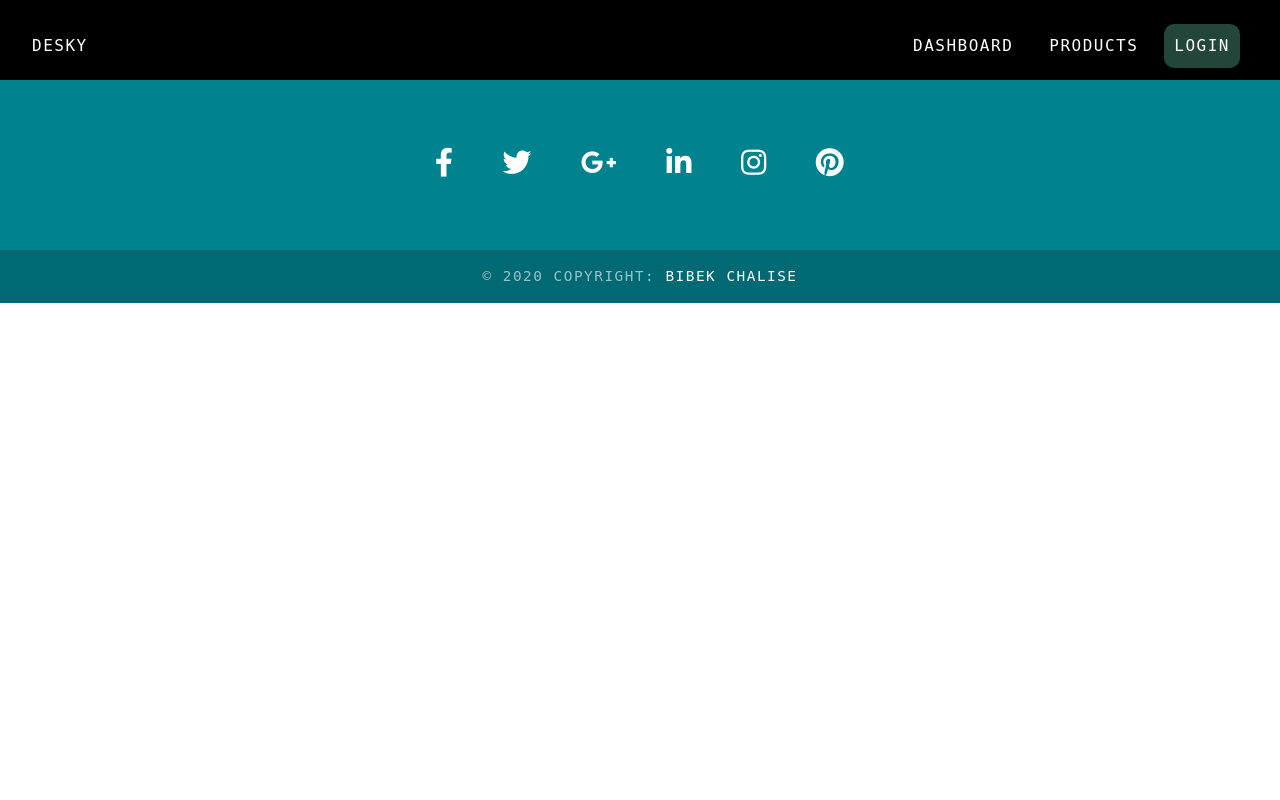
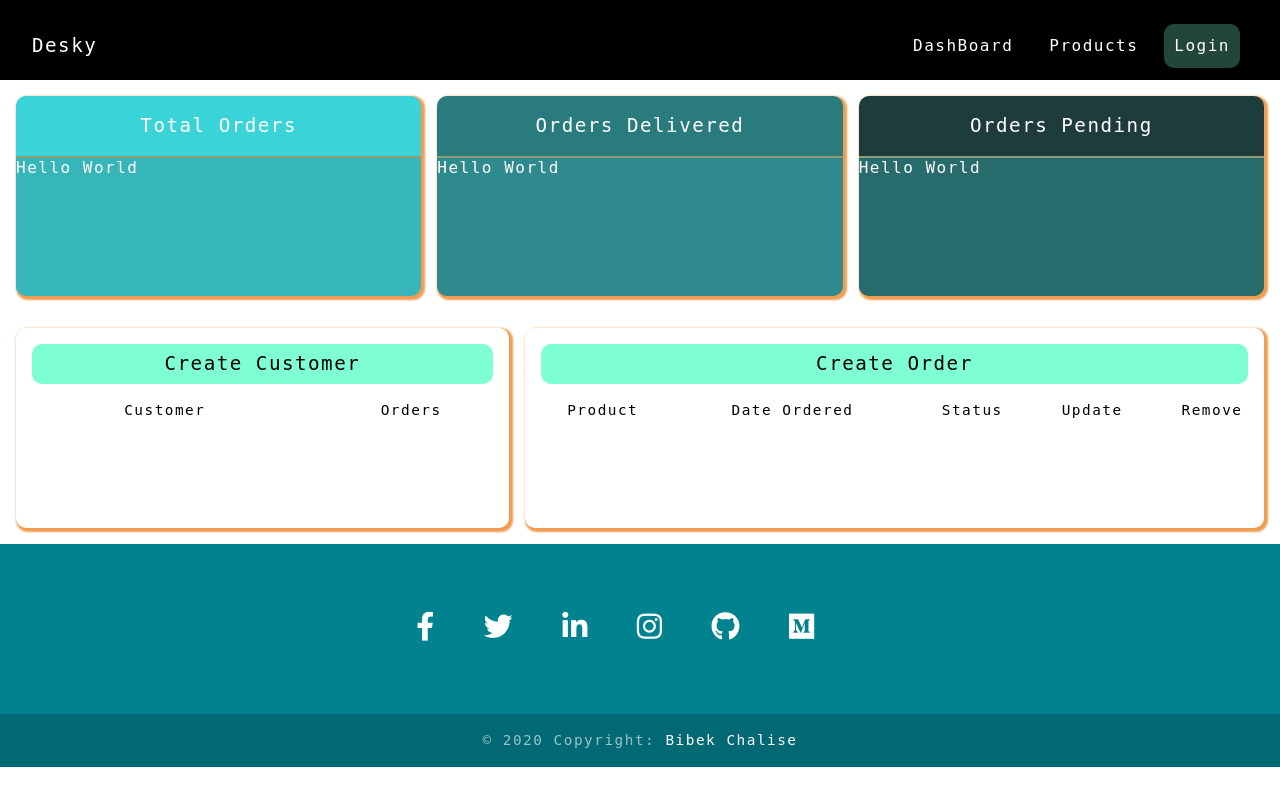
Before and after one commit to bibekebib/improved-dollop, a Django app: page / in a window 1280 px wide. Run offline with Django 3.2, Linux system fonts and the light colour scheme; lists and menus that the app fills with data are empty; some libraries are stand-ins or nearby versions.

Commit message:
dashboard homepage design sakyo

```diff
--- /dev/null
+++ b/dashboard/accounts/static/css/dashboard.css
@@ -0,0 +1,135 @@
+:root {
+  --PrimaryColor: rgba(88, 74, 144, 1);
+  --SecondaryColor: #f09d51;
+  --thirdColor: #afeeee;
+  --PrimaryWhite: #ffffff;
+  --PrimaryBlack: #000000;
+  --mainTranisition: all 1s ease;
+  --mainLetterSpacing: 1.5px;
+}
+* {
+  margin: 0;
+  padding: 0;
+  box-sizing: border-box;
+  font-family: 'monospace', sans-serif;
+}
+body {
+  text-transform: capitalize;
+  letter-spacing: var(--mainLetterSpacing);
+  /* overflow: hidden; */
+  transition: var(--mainTranisition);
+}
+
+/* Dashboard.html css */
+
+.dashboard-container {
+  /* margin: 80px 0 0 0; */
+  display: flex;
+  flex-direction: column;
+  width: 100%;
+  height: auto;
+}
+
+/* upper DashBoard Start */
+.dashboard-container .upper-dashboard {
+  display: grid;
+  width: calc(100% - 2rem);
+  grid-template-columns: repeat(auto-fit, minmax(300px, 1fr));
+  grid-template-rows: auto;
+  margin: 1rem;
+  grid-gap: 1rem;
+}
+
+.dashboard-container .upper-dashboard .total-orders,
+.dashboard-container .upper-dashboard .orders-delivered,
+.dashboard-container .upper-dashboard .orders-pending {
+  min-height: 200px;
+  background: rgb(58, 211, 216);
+  border-radius: 10px;
+  color: var(--PrimaryWhite);
+  box-shadow: 2px 2px 2px 2px var(--SecondaryColor);
+}
+.dashboard-container .upper-dashboard .orders-delivered {
+  background: rgb(42, 123, 126);
+}
+
+.dashboard-container .upper-dashboard .orders-pending {
+  background: rgb(31, 60, 61);
+}
+.dashboard-container .upper-dashboard .total-orders .total-orders-text,
+.dashboard-container .upper-dashboard .orders-delivered .orders-delivered-text,
+.dashboard-container .upper-dashboard .orders-pending .orders-pending-text {
+  height: 60px;
+  width: 100%;
+  display: flex;
+  align-items: center;
+  justify-content: center;
+  text-align: center;
+  text-transform: capitalize;
+  font-size: larger;
+
+  box-shadow: 0 2px var(--SecondaryColor);
+}
+.dashboard-container .upper-dashboard .total-orders .actual-orders,
+.dashboard-container .upper-dashboard .orders-delivered .actual-orders,
+.dashboard-container .upper-dashboard .orders-pending .actual-orders {
+  background: rgba(50, 153, 156, 0.5);
+  height: calc(100% - 60px);
+  border-radius: 0 0 10px 10px;
+}
+
+/* upper DashBoard Finish */
+
+/* Second Dashboard Starts */
+.dashboard-container .second-dashboard {
+  display: grid;
+  margin: 1rem;
+  grid-template-columns: 2fr 3fr;
+  grid-template-rows: auto;
+  grid-gap: 1rem;
+  grid-template-areas: 'create-customer order';
+}
+
+.create-customer {
+  grid-area: 'create-customer';
+  min-height: 200px;
+}
+.order-order {
+  grid-area: 'order';
+  min-height: 200px;
+}
+
+.dashboard-container .second-dashboard .create-customer,
+.dashboard-container .second-dashboard .order-order {
+  border-radius: 10px;
+  box-shadow: 2px 2px 2px 2px var(--SecondaryColor);
+  color: var(--PrimaryBlack);
+}
+.dashboard-container .second-dashboard .create-customer .text-area,
+.dashboard-container .second-dashboard .order-order .text-area {
+  width: calc(100% - 2rem);
+  height: 40px;
+  background: aquamarine;
+  color: var(--PrimaryBlack);
+  margin: 1rem;
+  display: flex;
+  align-items: center;
+  justify-content: center;
+  border-radius: 10px;
+  font-size: larger;
+}
+table {
+  text-align: center;
+  width: 100%;
+  height: calc(100% - 1.5rem - 40px);
+  margin: 0.5rem;
+}
+/* Second DashBoard Finish */
+
+@media only screen and (max-width: 940px) {
+  .dashboard-container .second-dashboard {
+    grid-template-columns: 1fr;
+    grid-template-rows: 1fr 1fr;
+    grid-template: 'create-customer' 'order';
+  }
+}
--- a/dashboard/accounts/static/css/style.css
+++ b/dashboard/accounts/static/css/style.css
@@ -34,10 +34,10 @@ body {
   justify-content: space-between;
   width: calc(100% - 2rem);
 }
-/* .navbar-container .navbar .logo {
-  display: flex;
-  flex: 1;
-} */
+.navbar-container .navbar .logo {
+  cursor: pointer;
+  font-size: larger;
+}
 .navbar-container .navbar .other-links {
   display: flex;
   flex: 1;
--- a/dashboard/accounts/templates/accounts/dashboard.html
+++ b/dashboard/accounts/templates/accounts/dashboard.html
@@ -3,6 +3,63 @@
 <title>Home | Desky</title>
 <!-- Actual work starts here -->
 
+<div class="dashboard-container">
+    <div class="upper-dashboard">
+        <div class="total-orders">
+            <div class="total-orders-text">
+                Total Orders
+            </div>
+            <div class="actual-orders">
+                hello world
+            </div>
+        </div>
+        <div class="orders-delivered">
+            <div class="orders-delivered-text">
+                Orders Delivered
+            </div>
+            <div class="actual-orders">
+                hello world
+            </div>
+        </div>
+        <div class="orders-pending">
+            <div class="orders-pending-text">
+                Orders Pending
+            </div>
+            <div class="actual-orders">
+                hello world
+            </div>
+        </div>
+    </div>
+    <div class="second-dashboard">
+        <div class="create-customer">
+            <div class="text-area">Create Customer</div>
+            <div class="create-table">
+                <table>
+                    <tr>
+                        <th>Customer</th>
+                        <th>Orders</th>
+                    </tr>
+                </table>
+            </div>
+        </div>
+        <div class="order-order">
+            <div class="text-area">Create Order</div>
+            <div class="order-table">
+                <table>
+                    <tr>
+                        <th>Product</th>
+                        <th>Date Ordered</th>
+                        <th>Status</th>
+                        <th>Update</th>
+                        <th>Remove</th>
+                    </tr>
+                </table>
+            </div>
+        </div>
+    </div>
+</div>
+
+
 <!-- Body work ends here -->
 
 <div class="home-container"></div>
--- a/dashboard/accounts/templates/accounts/footer.html
+++ b/dashboard/accounts/templates/accounts/footer.html
@@ -12,29 +12,37 @@
                 <div class="mb-5 flex-center">
 
                     <!-- Facebook -->
-                    <a class="fb-ic">
+                    <a class="fb-ic" href="https://www.facebook.com/IamBbek">
                         <i class="fab fa-facebook-f fa-lg white-text mr-md-5 mr-3 fa-2x"></i>
                     </a>
                     <!-- Twitter -->
-                    <a class="tw-ic">
+                    <a class="tw-ic" href="https://twitter.com/I_am_Bbek">
                         <i class="fab fa-twitter fa-lg white-text mr-md-5 mr-3 fa-2x"></i>
                     </a>
-                    <!-- Google +-->
+                    <!-- Google +
                     <a class="gplus-ic">
                         <i class="fab fa-google-plus-g fa-lg white-text mr-md-5 mr-3 fa-2x"></i>
-                    </a>
-                    <!--Linkedin -->
-                    <a class="li-ic">
+                    </a> -->
+                                                                                                                                                                                                                                                                                                                                                                                            <!--Linkedin -->
+                    <a class="li-ic" href="https://www.linkedin.com/in/ImBbek/">
                         <i class="fab fa-linkedin-in fa-lg white-text mr-md-5 mr-3 fa-2x"></i>
                     </a>
                     <!--Instagram-->
-                    <a class="ins-ic">
+                    <a class="ins-ic" href="https://www.instagram.com/im_bbek/">
                         <i class="fab fa-instagram fa-lg white-text mr-md-5 mr-3 fa-2x"></i>
                     </a>
-                    <!--Pinterest-->
+                    <!-- Github -->
+                    <a class="gh-ic" href="https://github.com/bibekebib" target="_blank">
+                        <i class="fab fa-github fa-lg white-text mr-md-5 mr-3 fa-2x"></i>
+                    </a>
+                    <!-- Medium -->
+                    <a class="med-ic" href="https://medium.com/@I_am_Bibek" target="_blank">
+                        <i class="fab fa-medium fa-lg white-text mr-md-5 mr-3 fa-2x"></i>
+                    </a>
+                    <!-- Pinterest
                     <a class="pin-ic">
                         <i class="fab fa-pinterest fa-lg white-text fa-2x"></i>
-                    </a>
+                    </a> -->
                 </div>
             </div>
             <!-- Grid column -->
@@ -45,7 +53,7 @@
     </div>
     <!-- Footer Elements -->
 
-                                    <!-- Copyright -->
+                                                                                                            <!-- Copyright -->
     <div class="footer-copyright text-center py-3">© 2020 Copyright:
         <a href="https://chalisebibek.com.np">
             Bibek Chalise</a>
--- a/dashboard/accounts/templates/accounts/navbar.html
+++ b/dashboard/accounts/templates/accounts/navbar.html
@@ -15,6 +15,7 @@
     <meta charset="UTF-8">
     <meta name="viewport" content="width=device-width, initial-scale=1.0">
     <link rel="stylesheet" href="{% static 'css/style.css' %}">
+    <link rel="stylesheet" href="{% static 'css/dashboard.css' %}">
 
 </head>
 <body>
```
